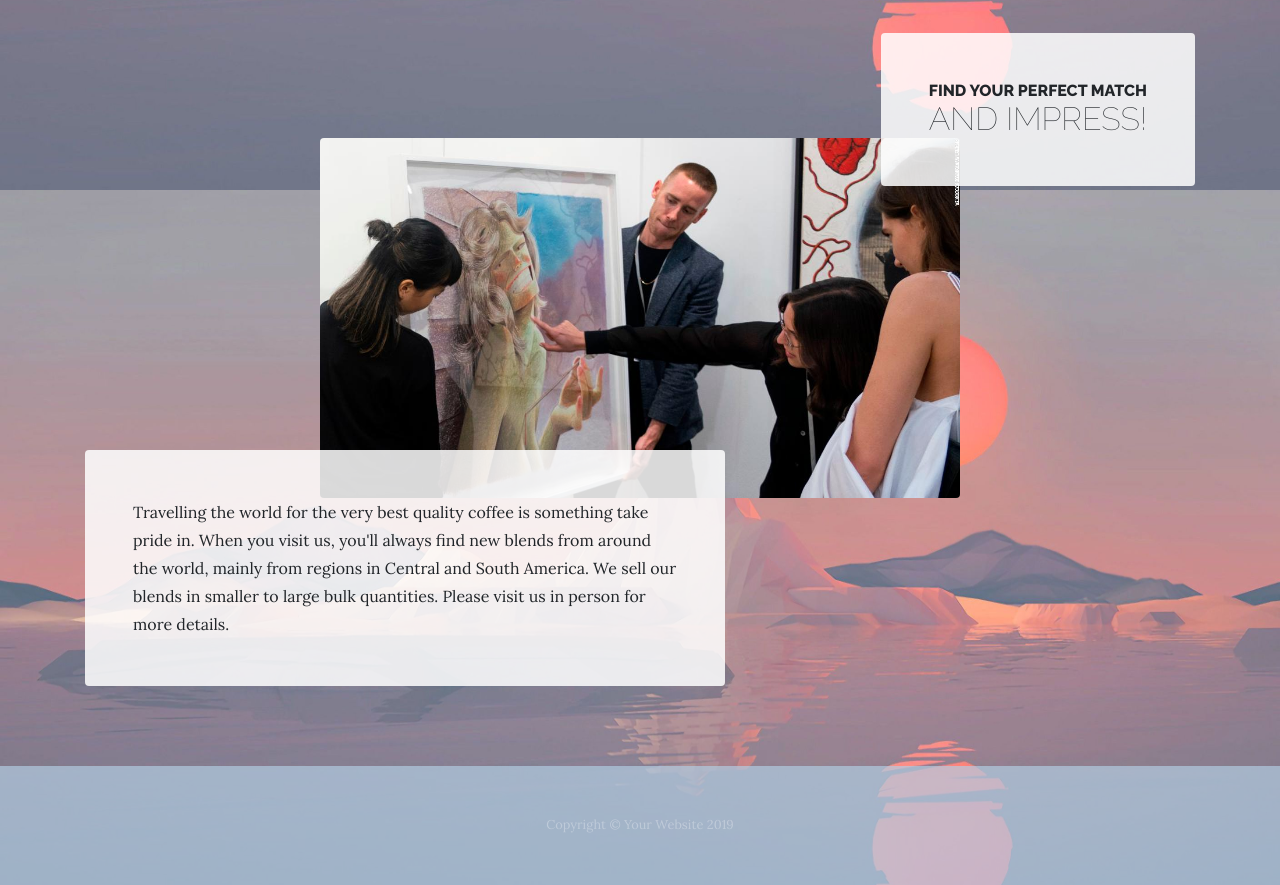
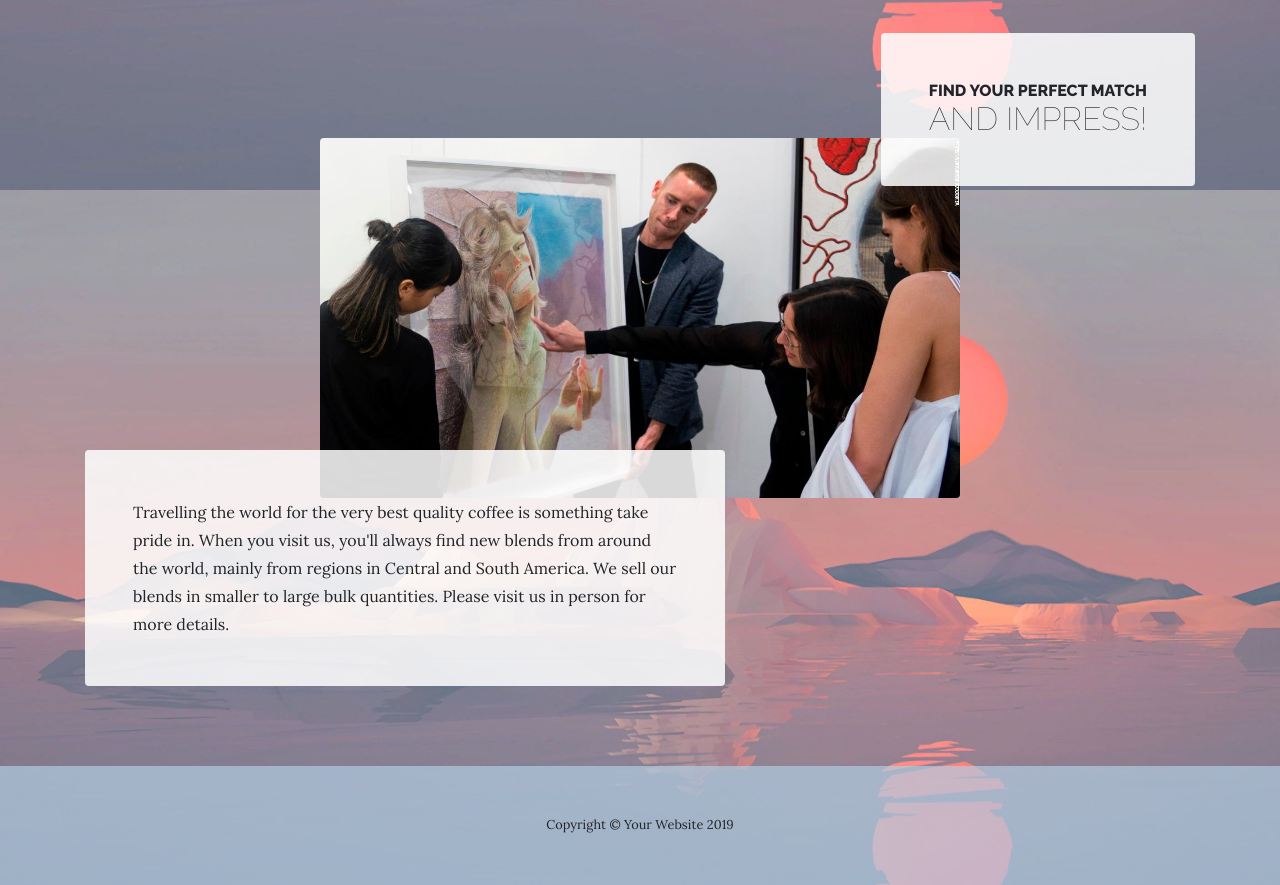
Before and after one commit to mrhall1222/Impression, a website: page products.html in a window 1280 px wide. Shown: the part 1410-2295 px from the top of the page. Drawn offline with Linux system fonts and the light colour scheme.

Commit message:
unfade copyright

```diff
--- a/products.html
+++ b/products.html
@@ -120,7 +120,7 @@
     </div>
   </section>
 
-  <footer class="footer text-faded text-center py-5">
+  <footer class="footer text-center py-5">
     <div class="container">
       <p class="m-0 small">Copyright &copy; Your Website 2019</p>
     </div>
```
